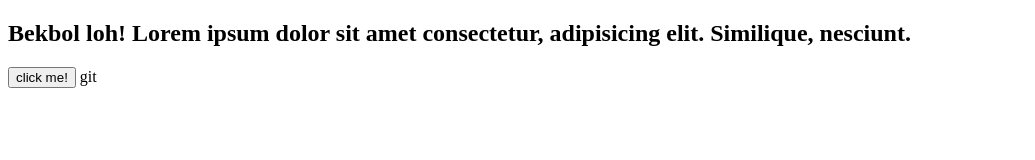
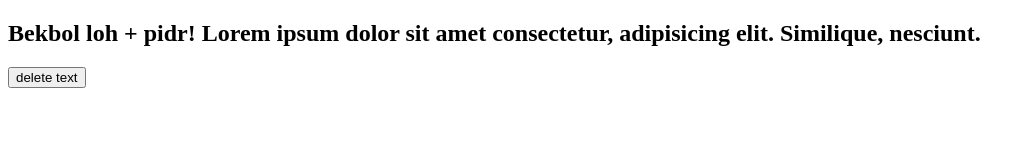
Before and after one commit to ysmaiylovaJ/top3, a plain HTML site: page index.html in a window 1280 px wide. Shown: the whole page, without its empty margins (0-1035 px from the left). Drawn offline with Linux system fonts and the light colour scheme.

Commit message:
edit all

```diff
--- a/index.html
+++ b/index.html
@@ -7,11 +7,10 @@
   </head>
   <body>
     <h2>
-      Bekbol loh! Lorem ipsum dolor sit amet consectetur, adipisicing elit.
-      Similique, nesciunt.
+      Bekbol loh + pidr! Lorem ipsum dolor sit amet consectetur, adipisicing
+      elit. Similique, nesciunt.
     </h2>
-    <button>click me!</button>
+    <button>delete text</button>
     <script src="./main.js"></script>
   </body>
 </html>
-git
--- a/main.js
+++ b/main.js
@@ -0,0 +1 @@
+console.log("hello top3");
```
